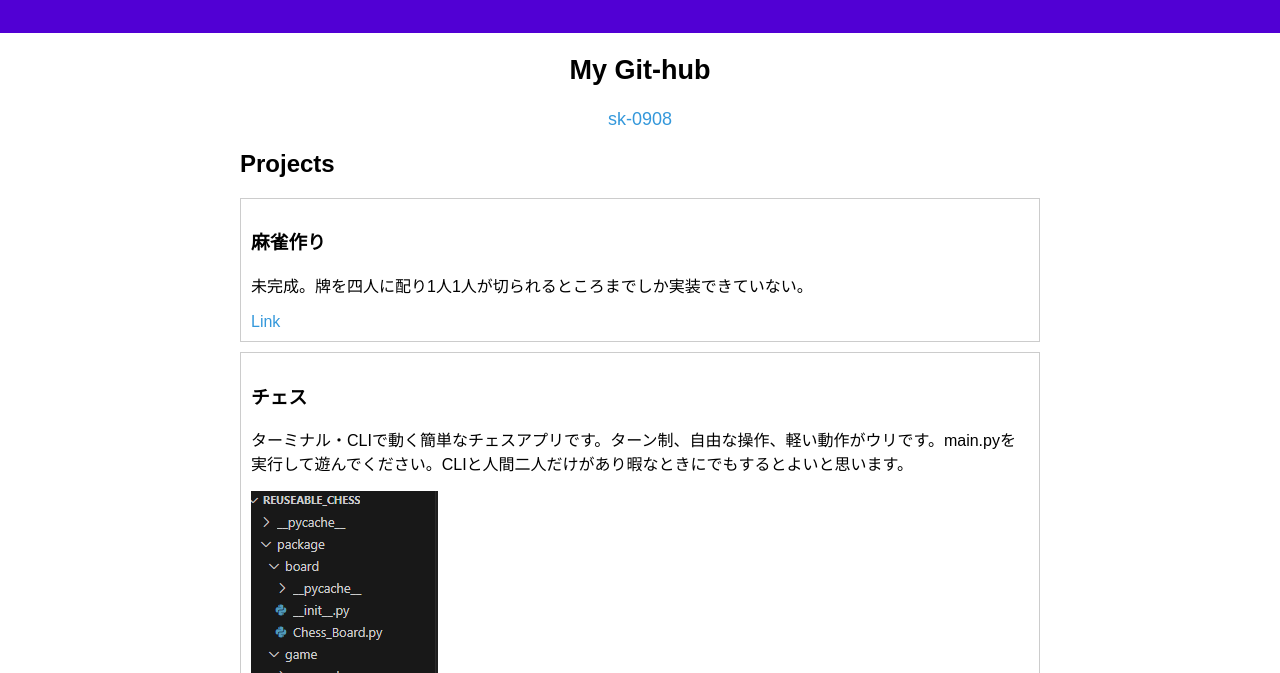
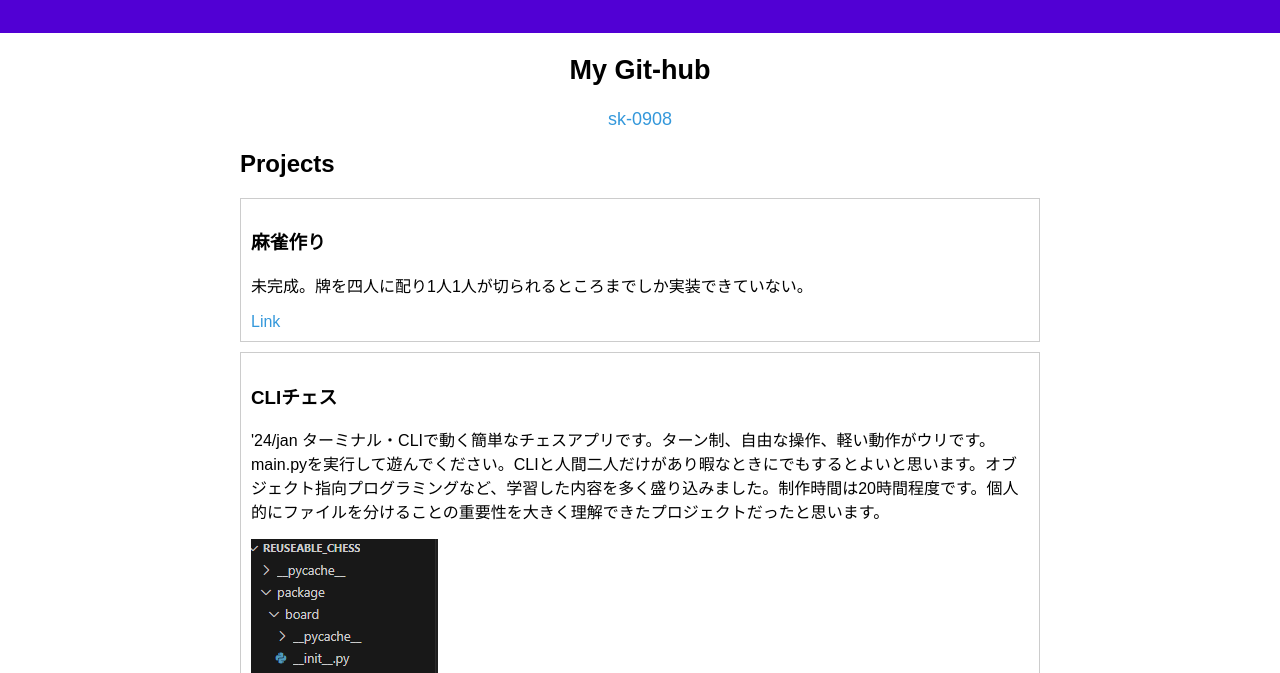
Before and after one commit to sk-0908/sk-0908.github.io, a plain HTML site: page index.html in a window 1280 px wide. Shown: the part 127-800 px from the top of the page. Drawn offline with Linux system fonts and the light colour scheme.

Commit message:
Update index.html

```diff
--- a/index.html
+++ b/index.html
@@ -26,8 +26,8 @@
             <a href="https://github.com/sk-0908/Python_Mahjong" target="_blank">Link</a>
         </div>
         <div class="project">
-            <h3>チェス</h3>
-            <p>ターミナル・CLIで動く簡単なチェスアプリです。ターン制、自由な操作、軽い動作がウリです。main.pyを実行して遊んでください。CLIと人間二人だけがあり暇なときにでもするとよいと思います。</p>
+            <h3>CLIチェス</h3>
+            <p>'24/jan ターミナル・CLIで動く簡単なチェスアプリです。ターン制、自由な操作、軽い動作がウリです。main.pyを実行して遊んでください。CLIと人間二人だけがあり暇なときにでもするとよいと思います。オブジェクト指向プログラミングなど、学習した内容を多く盛り込みました。制作時間は20時間程度です。個人的にファイルを分けることの重要性を大きく理解できたプロジェクトだったと思います。</p>
             <img src="スクリーンショット 2024-01-18 114111.png">
             <img src="スクリーンショット 2024-01-18 114156.png">
             <img src="スクリーンショット 2024-01-18 114304.png">
```
